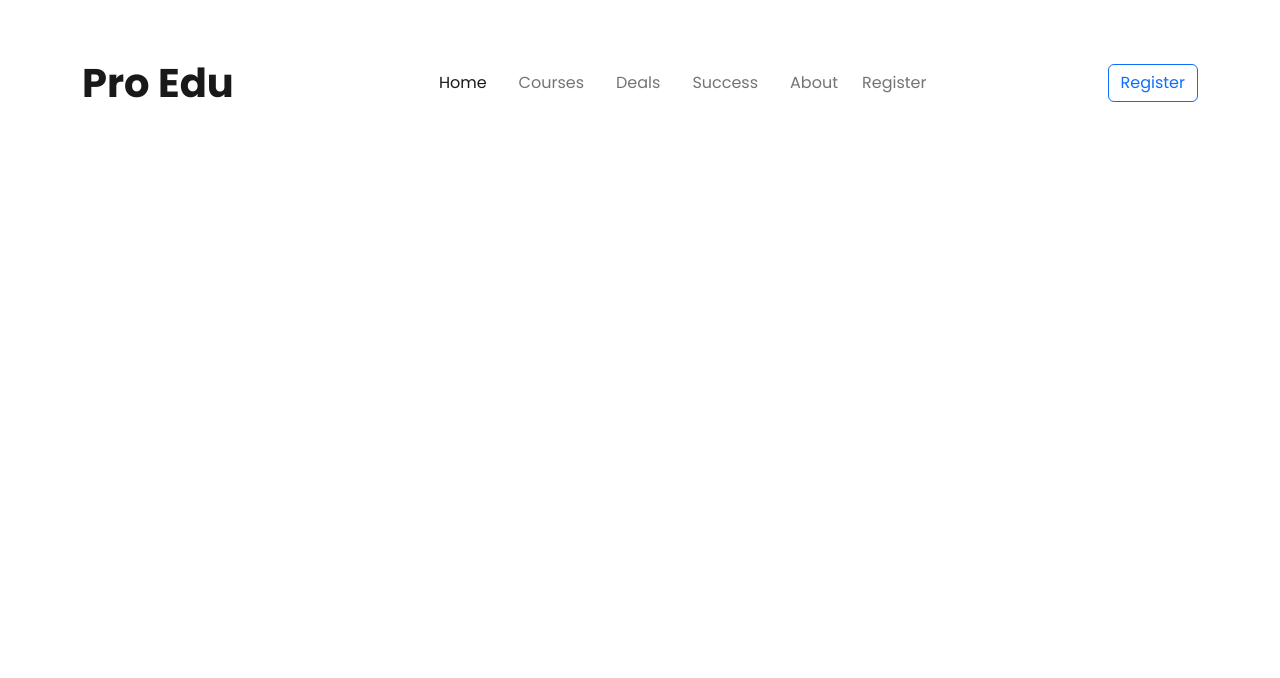
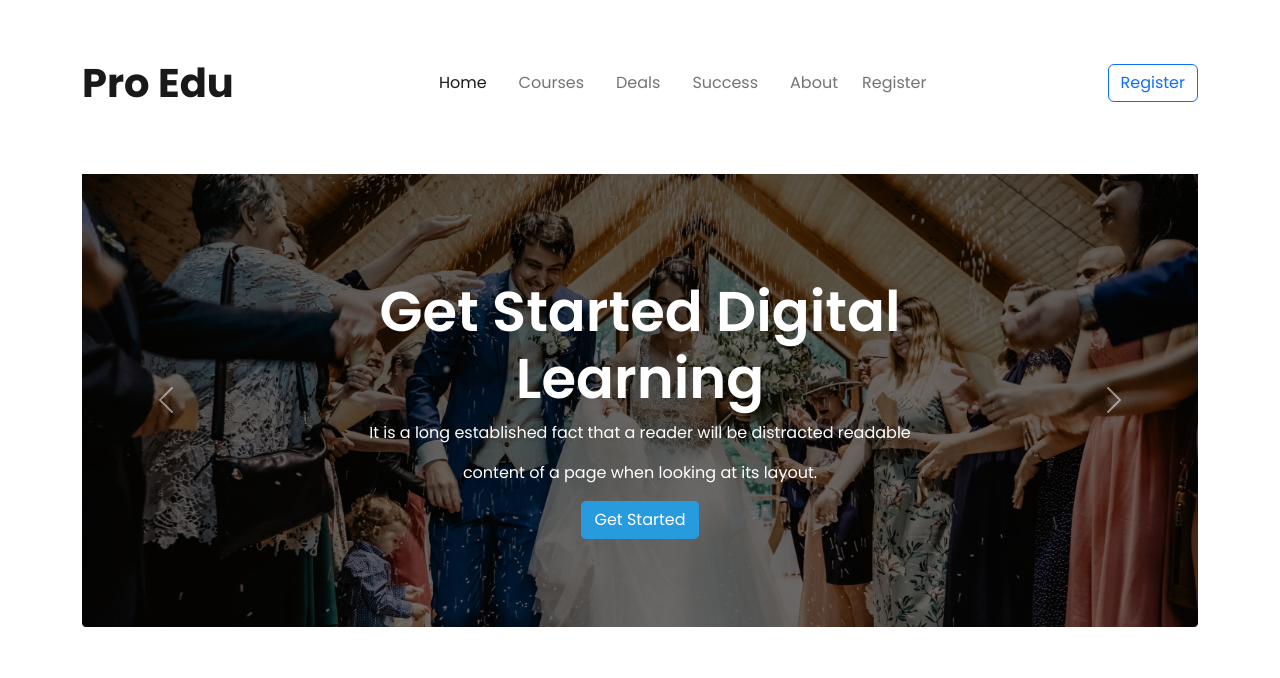
Before and after one commit to nisherahman/Ed-Tech, a plain HTML site: page index.html in a window 1280 px wide. Drawn offline with nearby package versions, Linux system fonts and the light colour scheme.

Commit message:
ed slider

```diff
--- a/index.html
+++ b/index.html
@@ -54,6 +54,71 @@
     </header>
     <!-- header part ends -->
 
+    <main>
+      <!-- slider part starts -->
+      <section class="slider-section pb-5">
+        <div class="container mt-5">
+          <div id="carouselExampleCaptions" class="carousel slide" data-bs-ride="false">
+            <div class="carousel-inner">
+              <div class="carousel-item active">
+                <img src="images/banner.png" class="d-block w-100" alt="banner.png">
+                <div class="carousel-caption">
+                  <div class="slider-text">
+                    <h2 class="fw-semibold display-4">Get Started Digital Learning</h2>
+                    <p class="fw-normal mx-5">It is a long established fact that a reader will be distracted readable
+                    </p>
+                    <p class="fw-normal">content of a page when looking at its layout.</p>
+                    <div class="button pb-5">
+                      <button class="btn all-btn text-white">Get Started</button>
+                    </div>
+                  </div>
+                </div>
+              </div>
+              <div class="carousel-item">
+                <img src="images/banner.png" class="d-block w-100" alt="...">
+                <div class="carousel-caption">
+                  <div class="slider-text">
+                    <h2 class="fw-semibold display-4">Get Started Digital Learning</h2>
+                    <p class="fw-normal mx-5">It is a long established fact that a reader will be distracted readable
+                    </p>
+                    <p class="fw-normal">content of a page when looking at its layout.</p>
+                    <div class="button pb-5">
+                      <button class="btn all-btn text-white">Get Started</button>
+                    </div>
+                  </div>
+                </div>
+              </div>
+              <div class="carousel-item">
+                <img src="images/banner.png" class="d-block w-100" alt="...">
+                <div class="carousel-caption">
+                  <div class="slider-text">
+                    <h2 class="fw-semibold display-4">Get Started Digital Learning</h2>
+                    <p class="fw-normal mx-5">It is a long established fact that a reader will be distracted readable
+                    </p>
+                    <p class="fw-normal">content of a page when looking at its layout.</p>
+                    <div class="button pb-5">
+                      <button class="btn all-btn text-white">Get Started</button>
+                    </div>
+                  </div>
+                </div>
+              </div>
+            </div>
+            <button class="carousel-control-prev" type="button" data-bs-target="#carouselExampleCaptions" data-bs-slide="prev">
+              <span class="carousel-control-prev-icon" aria-hidden="true"></span>
+              <span class="visually-hidden">Previous</span>
+            </button>
+            <button class="carousel-control-next" type="button" data-bs-target="#carouselExampleCaptions" data-bs-slide="next">
+              <span class="carousel-control-next-icon" aria-hidden="true"></span>
+              <span class="visually-hidden">Next</span>
+            </button>
+          </div>
+        </div>
+      </section>
+      <!-- slider part ends -->
+
+
+    </main>
+
 
 
 
```
